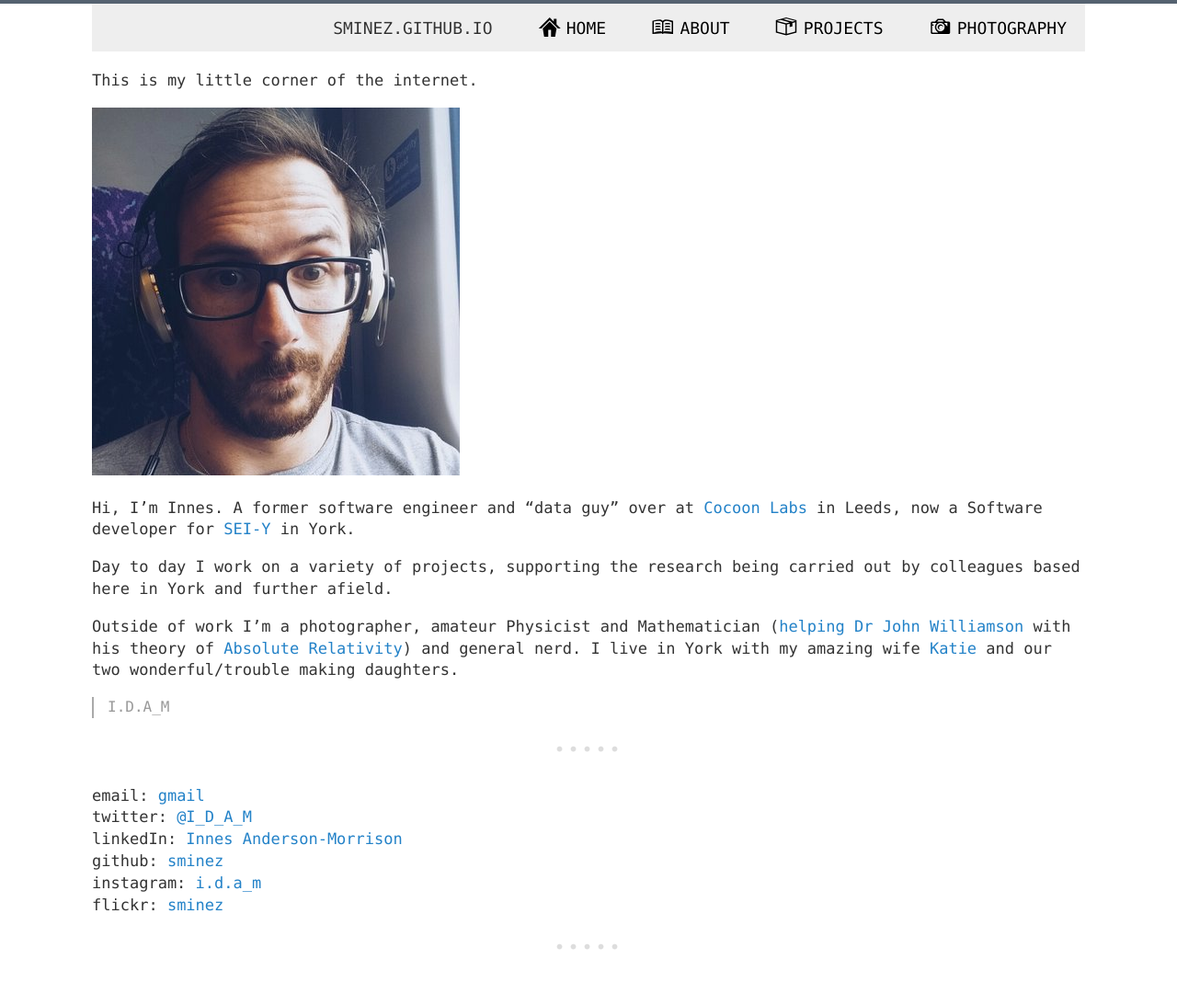
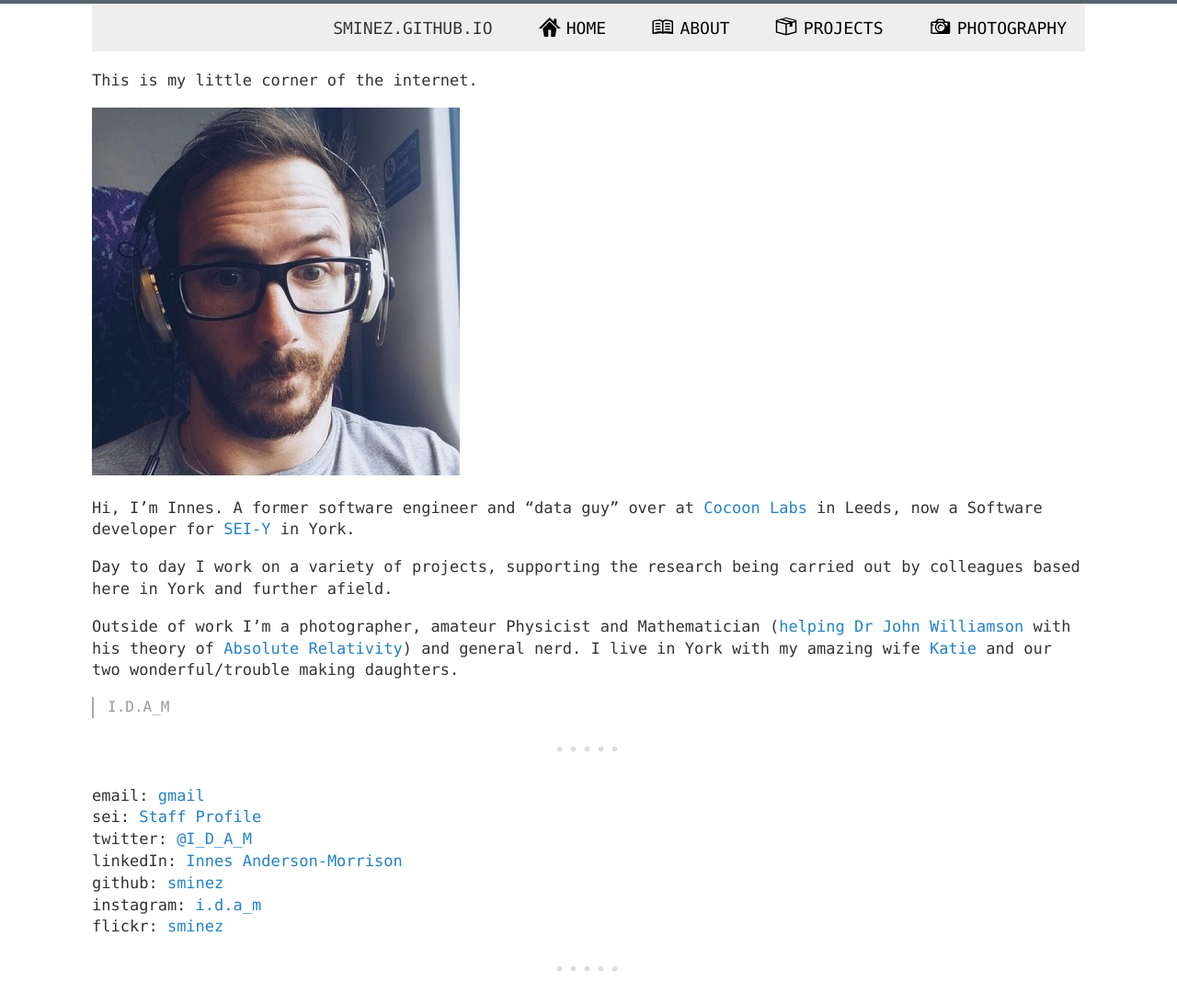
Before and after one commit to sminez/sminez.github.io, a Jekyll site: the page built from about.md, in a window 1280 px wide. Shown: the whole page at 92% size. Built offline with Jekyll 4.4.1, drawn with Linux system fonts in a browser that asks for light colours; before the commit the page ends 1069 px from its top, so only the background shows below that.

Commit message:
updating sei profile details

```diff
--- a/about.md
+++ b/about.md
@@ -23,6 +23,7 @@ wonderful/trouble making daughters.
 -----------------
 
 email:     [gmail](mailto:innesdmorrison@gmail.com)<br>
+sei:       [Staff Profile](https://www.sei.org/people/innes-anderson-morrison/)<br>
 twitter:   [@I_D_A_M](https://twitter.com/I_D_A_M)<br>
 linkedIn:  [Innes Anderson-Morrison](https://www.linkedin.com/in/innes-anderson-morrison-4a67b1b9/)<br>
 github:    [sminez](https://github.com/sminez/)<br>
```
